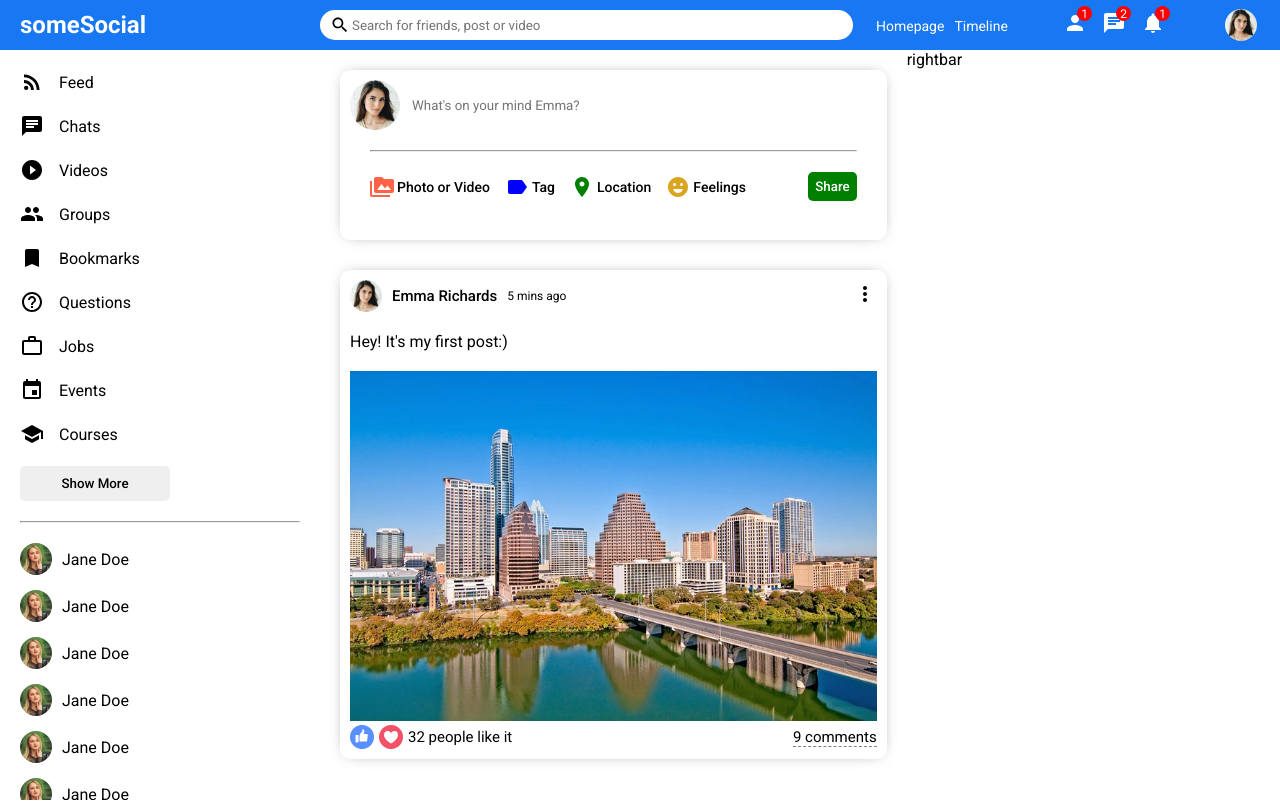
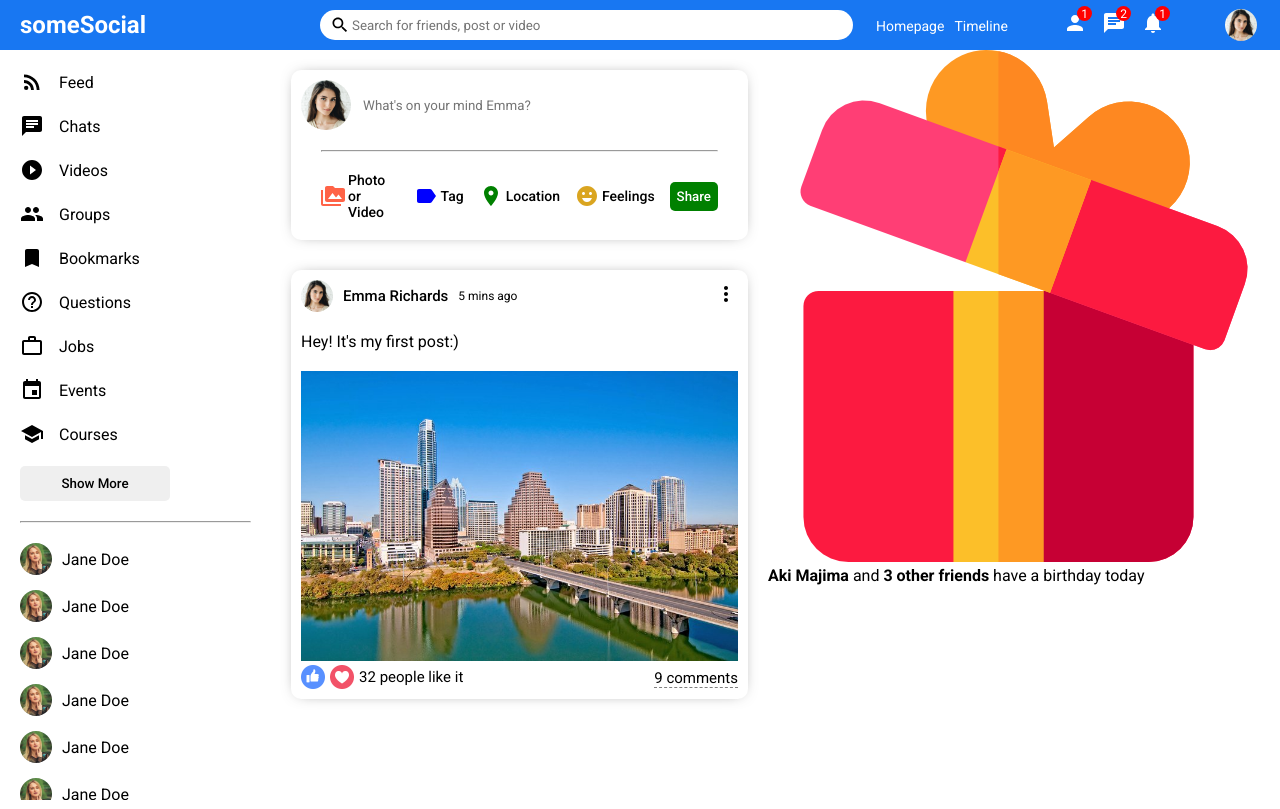
Before and after one commit to jpzambranoleon/React-Social-App, a React (Create React App) app: page / in a window 1280 px wide. Built offline with nearby package versions, Linux system fonts and the light colour scheme.

Commit message:
updated Rightbar.jsx

```diff
--- a/src/components/rightbar/Rightbar.jsx
+++ b/src/components/rightbar/Rightbar.jsx
@@ -3,7 +3,14 @@ import "./rightbar.css"
 export default function RightBar() {
     return (
         <div className="rightbar">
-            rightbar
+            <div className="rightWrapper">
+                <div className="birthdayContainer">
+                    <img className="birthdayImg" src="assets/gift.png" alt="" />
+                    <span className="birthdayText">
+                        <b>Aki Majima</b> and <b>3 other friends</b> have a birthday today
+                    </span>
+                </div>
+            </div>
         </div>
     )
 }
```
